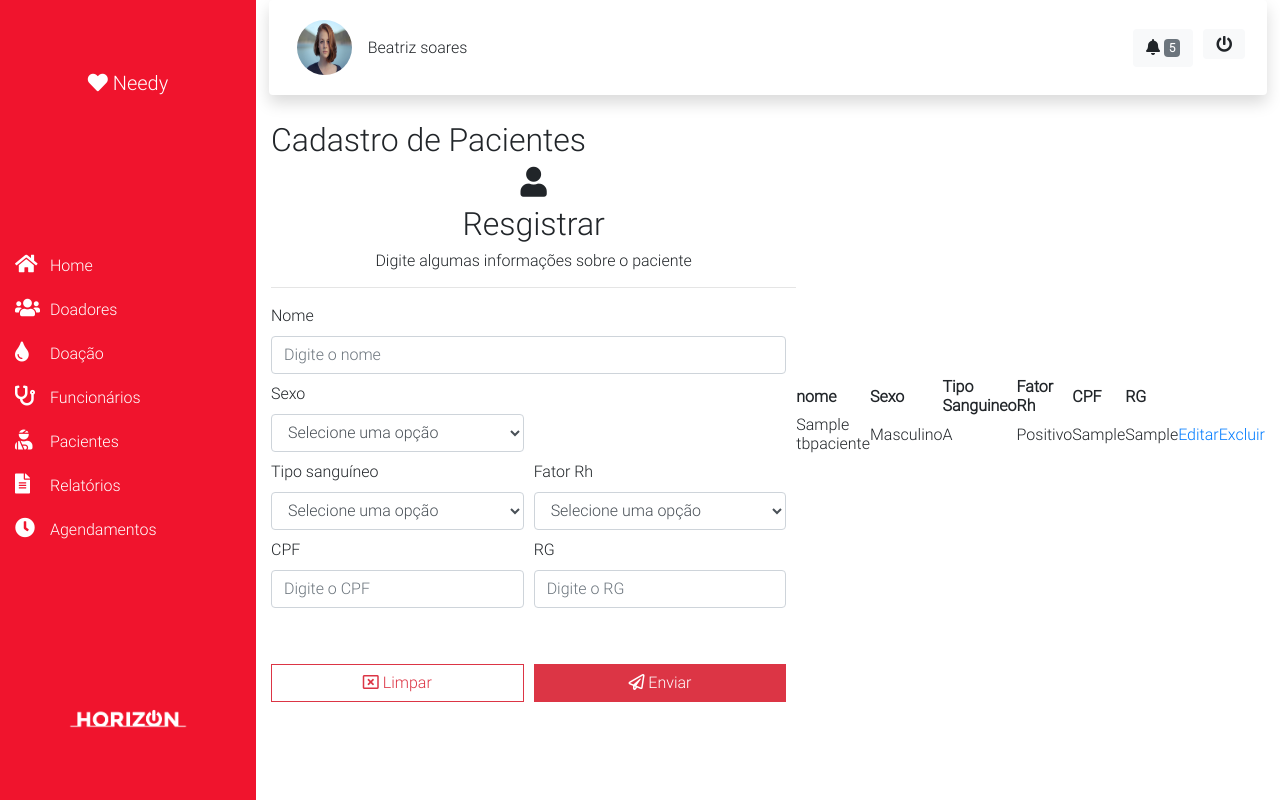
After one commit to horizon-tcc/needy_admin, a PHP site: page /view/paciente.php in a window 1280 px wide. The commit adds this page. Run offline with PHP 8.4, Linux system fonts and the light colour scheme; data comes from the database, SQL or seed files in the repository; both versions use the stored data as it was after the commit; tables that the repository leaves empty hold one stand-in row (values such as "Sample post").

Commit message:
Crud de Paciente

```diff
--- a/config.php
+++ b/config.php
@@ -1,8 +1,8 @@
 <?php
 
 # DB conf
-define('DB_USER', 'tux');
-define('DB_PASS', '@MySQL2001');
+define('DB_USER', 'root');
+define('DB_PASS', '');
 
 define('DB_SGDB', 'mysql');
 define('DB_HOST', 'localhost');
--- a/dao/PacienteDAO.php
+++ b/dao/PacienteDAO.php
@@ -1,7 +1,6 @@
 <?php
 
-require_once (__DIR__ . DIRECTORY_SEPARATOR . ".." . DIRECTORY_SEPARATOR ."global.php");
-
+    require_once (__DIR__ . DIRECTORY_SEPARATOR . ".." . DIRECTORY_SEPARATOR ."global.php");
 
 
     class PacienteDAO extends PacienteModel
@@ -9,20 +8,28 @@ require_once (__DIR__ . DIRECTORY_SEPARATOR . ".." . DIRECTORY_SEPARATOR ."globa
 
         public function cadastrarPaciente($paciente)
         {
-            $conexao = DB::getConn();
-            $insert = "insert into tbPaciente(nomePaciente, idSexo, idTipoSanguineo,
-                        idFatorRh, cpfPaciente, rgPaciente)
-                       values('".$paciente->getNomePaciente()."', ".$paciente->getSexoPaciente().",
-                       ".$paciente->getTipoSanguineoPaciente().", ".$paciente->getFatorRhPaciente().",
-                       '".$paciente->getCpfPaciente()."', '".$paciente->getRgPaciente()."')";
-            $conexao->exec($insert);
-            return 'Cadastro Realizado com sucesso';
+           $conexao = DB::getConn();
+           $insert = "insert into tbPaciente(nomePaciente, idSexo, idTipoSanguineo,
+                    idFatorRh, cpfPaciente, rgPaciente)
+           values(?,?,?,?,?,?)";
+
+           $pstm = $conexao->prepare($insert);
+
+           $pstm->bindValue(1, $paciente->getNomePaciente());
+           $pstm->bindValue(2, $paciente->getSexoPaciente());
+           $pstm->bindValue(3, $paciente->getTipoSanguineoPaciente());
+           $pstm->bindValue(4, $paciente->getFatorRhPaciente());
+           $pstm->bindValue(5, $paciente->getCpfPaciente());
+           $pstm->bindValue(6, $paciente->getRgPaciente());
+
+           $pstm->execute();
+            return '<script> alert("Registro realizado com sucesso"); </script>';
         }
 
         public static function listarPaciente()
         {
             $conexao = DB::getConn();
-            $select = "select nomePaciente, descricaoSexo, descricaoTipoSanguineo,
+            $select = "select idPaciente, nomePaciente, descricaoSexo, descricaoTipoSanguineo,
                         descricaoFatorRh, cpfPaciente, rgPaciente FROM tbPaciente
                         inner join tbSexo
                             on tbPaciente.idSexo = tbSexo.idSexo
@@ -50,23 +57,37 @@ require_once (__DIR__ . DIRECTORY_SEPARATOR . ".." . DIRECTORY_SEPARATOR ."globa
         {
             $conexao = DB::getConn();
             $update = "update tbPaciente
-                        set nomePaciente ='".$paciente->getNomePaciente()."',
-                            idSexo ='".$paciente->getSexoPaciente()."',
-                            idTipoSanguineo ='".$paciente->getTipoSanguineoPaciente()."',
-                            idFatorRh ='".$paciente->getFatorRhPaciente()."',
-                            cpfPaciente ='".$paciente->getCpfPaciente()."',
-                            rgPaciente ='".$paciente->getRgPaciente()."'
-                        where idPaciente =".$paciente->getIdPaciente();
-            $conexao->exec($update);
-            return 'Update realizado com sucesso';
+                        set nomePaciente = '?',
+                            idSexo = ?,
+                            idTipoSanguineo = ?,
+                            idFatorRh = ?,
+                            cpfPaciente = '?',
+                            rgPaciente = '?'
+                        where idPaciente = ?";
+
+            $putm = $conexao->prepare($update);
+
+            $putm->bindValue(1, $paciente->getNomePaciente());
+            $putm->bindValue(2, $paciente->getSexoPaciente());
+            $putm->bindValue(3, $paciente->getTipoSanguineoPaciente());
+            $putm->bindValue(4, $paciente->getFatorRhPaciente());
+            $putm->bindValue(5, $paciente->getCpfPaciente());
+            $putm->bindValue(6, $paciente->getRgPaciente());
+            $putm->bindValue(7, $paciente->getIdPaciente());
+
+            $conexao->execute($update);
+            return '<script>
+                        alert(Update realizado com sucesso);
+                        window.location.replace("../../view/paciente.php");
+                    </script>';
         }
 
-        public function excluirPaciente($paciente)
+        public function excluirPaciente($id)
         {
             $conexao = DB::getConn();
             $delete = "delete from tbPaciente
-                       where idPaciente = ".$paciente->getIdPaciente();
+                       where idPaciente = ".$id;
             $conexao->exec($delete);
-            return 'Exclusão bem sucedida';
+            return '<script> alert("Exclusão realizado com sucesso");</script>';
         }
     }
--- a/model/PacienteModel.php
+++ b/model/PacienteModel.php
@@ -34,12 +34,12 @@
 
         public function getSexoPaciente()
         {
-            return $this->senhaUsuario;
+            return $this->sexoPaciente;
         }
 
         public function setSexoPaciente($id)
         {
-            $this->senhaUsuario = $id;
+            $this->sexoPaciente = $id;
         }
 
         public function getTipoSanguineoPaciente()
--- a/view/imports/header.php
+++ b/view/imports/header.php
@@ -20,15 +20,15 @@
 
         <ul class="d-flex flex-wrap">
 
-            <a href="home.php" class="menuBtn d-flex justify-content-center"> <li class="menu-item d-flex justify-content-start"> <span class=""> <i class="fas fa-home"> </i> </span> <span> Home </span> </li> </a>
+            <a href="home.php" class="menuBtn"> <li class="menu-item d-flex justify-content-start"> <span class=""> <i class="fas fa-home"> </i> </span> <span> Home </span> </li> </a>
 
-            <a href="doadores.php" class="menuBtn d-flex justify-content-center"> <li class="menu-item d-flex justify-content-start"> <span class=""><i class="fas fa-users ali"></i> </span> <span> Doadores </span> </li> </a>
+            <a href="doadores.php" class="menuBtn"> <li class="menu-item d-flex justify-content-start"> <span class=""><i class="fas fa-users ali"></i> </span> <span> Doadores </span> </li> </a>
 
-            <li class="menu-item d-flex justify-content-start"> <span class=""><i class="fas fa-tint"></i> </span> <span> Doação </span> </li>
+            <a href="#" class="menuBtn"> <li class="menu-item d-flex justify-content-start"> <span class=""><i class="fas fa-tint"></i> </span> <span> Doação </span> </li> </a>
 
-            <li class="menu-item d-flex justify-content-start"> <span class=""> <i class="fas fa-stethoscope"></i> </span> <span> Funcionários </span> </li>
+            <a href="#" class="menuBtn"> <li class="menu-item d-flex justify-content-start"> <span class=""> <i class="fas fa-stethoscope"></i> </span> <span> Funcionários </span> </li> </a>
 
-            <li class="menu-item d-flex justify-content-start"> <span class=""> <i class="fas fa-user-injured"></i> </span> <span> Pacientes </span> </li>
+            <a href="paciente.php" class="menuBtn"> <li class="menu-item d-flex justify-content-start"> <span class=""> <i class="fas fa-user-injured"></i> </span> <span> Pacientes </span> </li> </a>
 
             <li class="menu-item d-flex justify-content-start"> <span class=""> <i class="fas fa-file-alt"></i> </span> <span> Relatórios </span> </li>
 
@@ -70,7 +70,7 @@
                     </li>
 
                     <li class="nav-item">
-                        <button type="button" class="btn bg-light h-100">
+                        <button type="button" class="btn bg-light">
                             <i class="fas fa-power-off"></i>
                         </button>
                     </li>
--- /dev/null
+++ b/view/paciente.php
@@ -0,0 +1,181 @@
+<title>Home</title>
+<?php
+    include_once('imports/header.php');
+    require_once(__DIR__.DIRECTORY_SEPARATOR."..".DIRECTORY_SEPARATOR."global.php");
+?>
+
+    <main>
+
+        <div class="container-fluid d-flex justify-content-center align-items-center mt-2">
+
+            <form action="../controller/paciente/paciente-cadastro.php" method="post" class="w-100">
+
+                <h2> Cadastro de Pacientes </h2>
+
+
+                <fieldset>
+                    <i class="fas fa-user text-center d-block mx-auto small-icon"></i>
+                    <h2 class="text-center mt-2"> Resgistrar </h2>
+                    <h6 class="text-center"> Digite algumas informações sobre o paciente </h6>
+                    <hr/>
+
+                    <div class="form-row w-100">
+                        <div class="form-group col-md-12 pb-2">
+                            <label for="txtNome">Nome</label>
+                            <input type="text" class="form-control" name="txtNome" id="txtNomePaciente" placeholder="Digite o nome" />
+                        </div>
+                    </div>
+
+                    <div class="form-row w-100">
+                        <div class="form-group col-md-6 pb-2">
+                            <label for="seSexo">Sexo</label>
+                            <select class="form-control" name="seSexo">
+                                <option selected>Selecione uma opção</option>
+                                <option value=1> Masculino </option>
+                                <option value=2> Feminino </option>
+                            </select>
+                        </div>
+                    </div>
+
+                    <div class="form-row w-100">
+
+                        <div class="form-group col-md-6 pb-2">
+                            <label for="seTipoSanguineo">Tipo sanguíneo</label>
+                            <select class="form-control" name="seTipoSanguineo">
+                                <option selected>Selecione uma opção</option>
+                                <option value=1> A </option>
+                                <option value=2> B </option>
+                                <option value=3> AB </option>
+                                <option value=4> O </option>
+                            </select>
+                        </div>
+
+                        <div class="form-group col-md-6 pb-2">
+                            <label for="seFatorRh">Fator Rh</label>
+                            <select class="form-control" name="seFatorRh">
+                                <option selected>Selecione uma opção</option>
+                                <option value=1> Positivo </option>
+                                <option value=2> Negativo </option>
+                            </select>
+                        </div>
+
+
+
+                    </div>
+
+                    <div class="form-row w-100">
+
+
+                        <div class="form-group col-md-6 pb-2">
+
+                            <label for="txtCpf">CPF</label>
+                            <input type="text" class="form-control txtCpf" id="txtCpfPaciente" name="txtCpfPaciente" placeholder="Digite o CPF" />
+                            <div id="feedback-cpf-Doador" class="valid-feedback">
+                                CPF válido!
+                            </div>
+                            <div id="feedback-cpf-Doador" class="invalid-feedback">
+                                CPF inválido!
+                            </div>
+                        </div>
+
+                        <div class="form-group col-md-6 pb-2">
+                            <label for="txtRg txtRg">RG</label>
+                            <input type="text" class="form-control txtRg" id="txtRgPaciente" name="txtRgPaciente" placeholder="Digite o RG" />
+                        </div>
+
+
+                    </div>
+
+
+                    <div class="form-row w-100 mt-5">
+
+
+                        <div class="form-group col-md-6 d-flex align-items-end justify-content-end pb-2">
+
+                            <button type="reset" class="btn btn-outline-danger w-100 flat">
+                                <i class="far fa-window-close"></i> Limpar
+                            </button>
+
+                            <!-- <input type="button" class="btn btn-outline-danger w-100" value="Adicionar responsável" data-toggle="modal" data-target="#exampleModal" /> -->
+
+                        </div>
+
+
+                        <div class="form-group col-md-6 d-flex align-items-end justify-content-end pb-2">
+
+                            <button type="submit" class="btn btn-danger w-100 flat">
+                                <i class="far fa-paper-plane"></i> Enviar
+                            </button>
+
+                        </div>
+
+                    </div>
+
+                </fieldset>
+            </form>
+            <table>
+                <tr>
+                    <th>
+                        nome
+                    </th>
+                    <th>
+                        Sexo
+                    </th>
+                    <th>
+                        Tipo Sanguineo
+                    </th>
+                    <th>
+                        Fator Rh
+                    </th>
+                    <th>
+                        CPF
+                    </th>
+                    <th>
+                        RG
+                    </th>
+                    <th>
+                    </th>
+                </tr>
+                <?php
+                    $lista = PacienteDAO::listarPaciente();
+                    foreach($lista as $linha){?>
+                        <tr>
+                            <td>
+                                <?php echo $linha['nomePaciente']; ?>
+                            </td>
+                            <td>
+                                <?php echo $linha['descricaoSexo']; ?>
+                            </td>
+                            <td>
+                                <?php echo $linha['descricaoTipoSanguineo']; ?>
+                            </td>
+                            <td>
+                                <?php echo $linha['descricaoFatorRh']; ?>
+                            </td>
+                            <td>
+                                <?php echo $linha['cpfPaciente']; ?>
+                            </td>
+                            <td>
+                                <?php echo $linha['rgPaciente']; ?>
+                            </td>
+                            <td>
+                                <a href="#">Editar</a>
+                            </td>
+                            <td>
+                                <a href="../controller/paciente/paciente-exclusao.php?id=<?php echo $linha['idPaciente']; ?>">Excluir</a>
+                            </td>
+                        </tr>
+             <?php  } ?>
+            </table>
+        </div>
+    </main>
+
+
+    <?php
+
+        include_once("imports/imports-js.php");
+
+    ?>
+
+</body>
+</html>
```
Also changed, not shown: controller/paciente/paciente-cadastro.php (+7 -9 lines), controller/paciente/paciente-exclusao.php (added, +14 -0 lines), database/db_needy.sql (+4 -4 lines).
